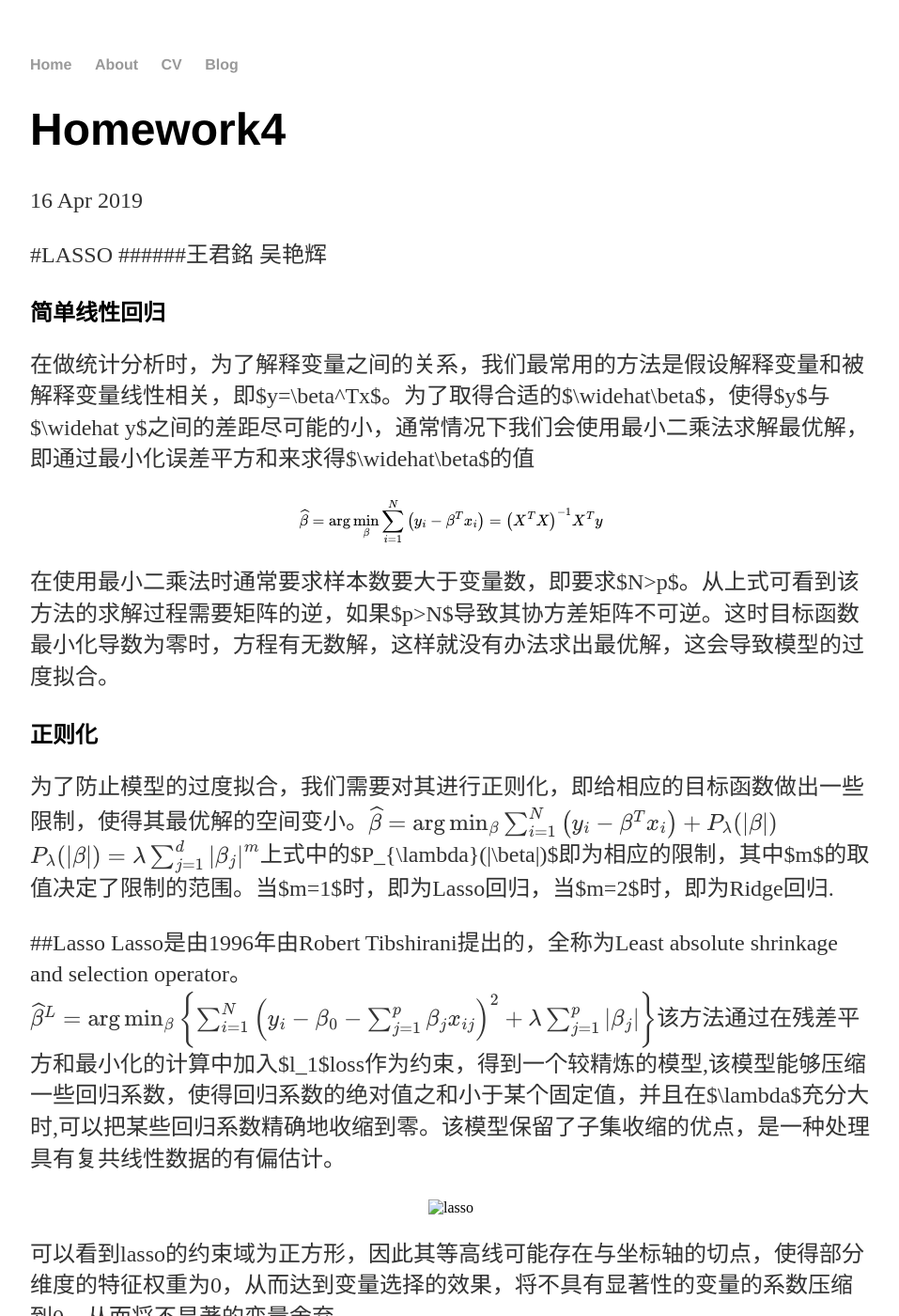
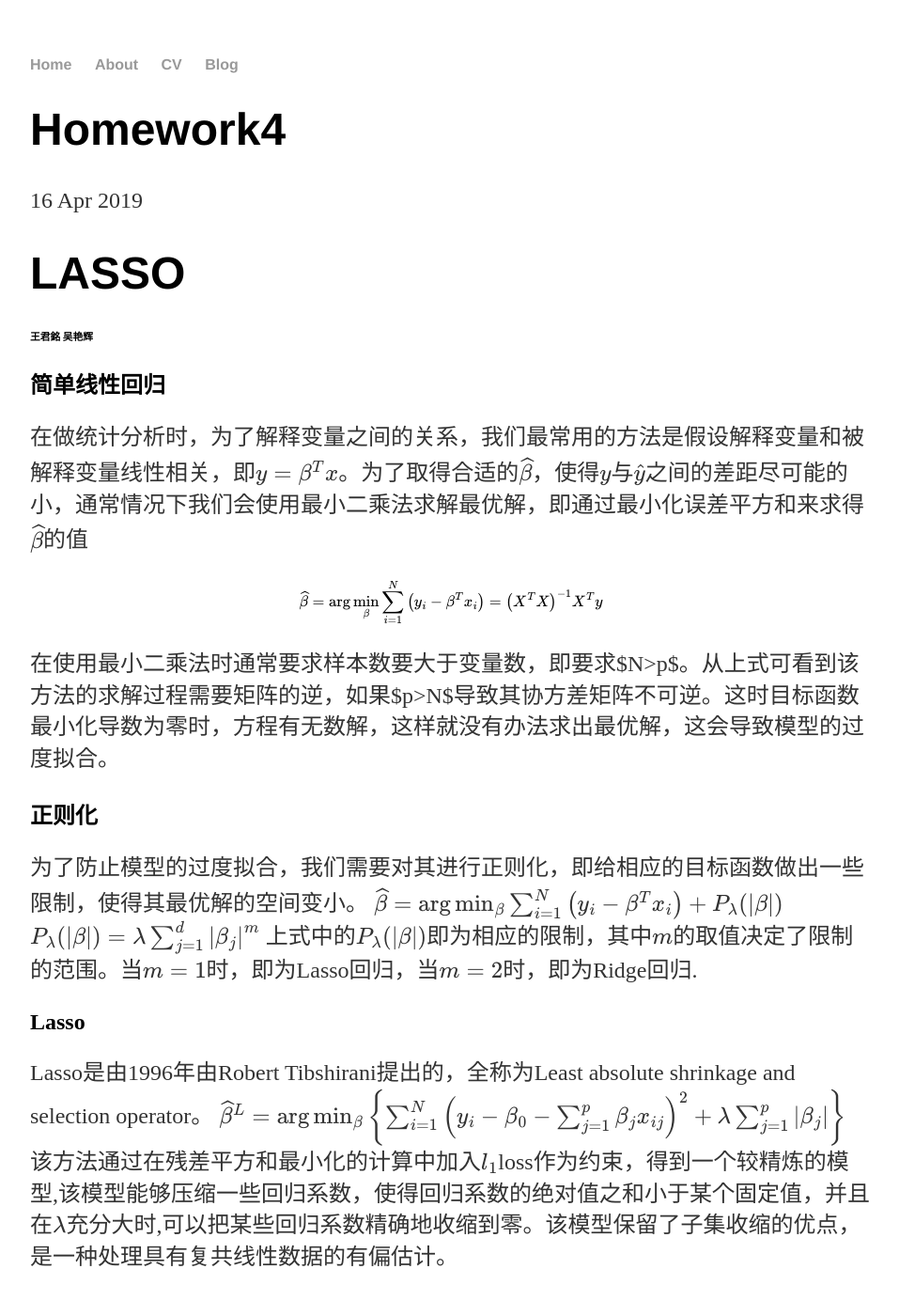
Before and after one commit to kongny/kongny.github.io, a Jekyll site: the page built from _posts/2019-4-16-homework4.md, in a window 1280 px wide and 1400 px high. Shown: the whole window at 94% size, without its empty margins (160-1117 px from the left). Built offline with Jekyll 4.4.1, drawn with Linux system fonts in a browser that asks for light colours; our own code applies the rules of GitHub Pages for plain Markdown files; Markdown is read by kramdown in place of the engine named in the settings; formulas are drawn with MathJax 3; some of the changed text lies outside the part shown.

Commit message:
Update 2019-4-16-homework4.md

````diff
--- a/_posts/2019-4-16-homework4.md
+++ b/_posts/2019-4-16-homework4.md
@@ -1,33 +1,38 @@
 <script type="text/javascript" async src="https://cdn.mathjax.org/mathjax/latest/MathJax.js?config=TeX-MML-AM_CHTML"> </script>
 
-#LASSO
-######王君銘 吴艳辉
+# LASSO
+###### 王君銘 吴艳辉
 
 ## 简单线性回归
-在做统计分析时，为了解释变量之间的关系，我们最常用的方法是假设解释变量和被解释变量线性相关，即$y=\beta^Tx$。为了取得合适的$\widehat\beta$，使得$y$与$\widehat y$之间的差距尽可能的小，通常情况下我们会使用最小二乘法求解最优解，即通过最小化误差平方和来求得$\widehat\beta$的值
+在做统计分析时，为了解释变量之间的关系，我们最常用的方法是假设解释变量和被解释变量线性相关，即$$y=\beta^Tx$$。为了取得合适的$$\widehat\beta$$，使得$$y$$与$$\widehat y$$之间的差距尽可能的小，通常情况下我们会使用最小二乘法求解最优解，即通过最小化误差平方和来求得$$\widehat\beta$$的值
 
 $$\widehat\beta=\arg \min _{\beta} \sum_{i=1}^{N}\left(y_{i}-\beta^{T} x_{i}\right)=\left(X^{T} X\right)^{-1} X^{T}y$$
 
 在使用最小二乘法时通常要求样本数要大于变量数，即要求$N>p$。从上式可看到该方法的求解过程需要矩阵的逆，如果$p>N$导致其协方差矩阵不可逆。这时目标函数最小化导数为零时，方程有无数解，这样就没有办法求出最优解，这会导致模型的过度拟合。
 
 ## 正则化
-为了防止模型的过度拟合，我们需要对其进行正则化，即给相应的目标函数做出一些限制，使得其最优解的空间变小。$$\widehat{\beta}=\arg \min _{\beta} \sum_{i=1}^{N}\left(y_{i}-\beta^{T} x_{i}\right)+P_{\lambda}(|\beta|)$$$$P_{\lambda}(|\beta|)=\lambda \sum_{j=1}^{d}\left|\beta_{j}\right|^{m}$$上式中的$P_{\lambda}(|\beta|)$即为相应的限制，其中$m$的取值决定了限制的范围。当$m=1$时，即为Lasso回归，当$m=2$时，即为Ridge回归.
+为了防止模型的过度拟合，我们需要对其进行正则化，即给相应的目标函数做出一些限制，使得其最优解的空间变小。
+$$\widehat{\beta}=\arg \min _{\beta} \sum_{i=1}^{N}\left(y_{i}-\beta^{T} x_{i}\right)+P_{\lambda}(|\beta|)$$$$P_{\lambda}(|\beta|)=\lambda \sum_{j=1}^{d}\left|\beta_{j}\right|^{m}$$
+上式中的$$P_{\lambda}(|\beta|)$$即为相应的限制，其中$$m$$的取值决定了限制的范围。当$$m=1$$时，即为Lasso回归，当$$m=2$$时，即为Ridge回归.
 
 
-##Lasso
-Lasso是由1996年由Robert Tibshirani提出的，全称为Least absolute shrinkage and selection operator。$$\widehat{\beta}^{L}=\arg \min _{\beta}\left\{\sum_{i=1}^{N}\left(y_{i}-\beta_{0}-\sum_{j=1}^{p} \beta_{j} x_{i j}\right)^{2}+\lambda \sum_{j=1}^{p}\left|\beta_{j}\right|\right\}$$该方法通过在残差平方和最小化的计算中加入$l_1$loss作为约束，得到一个较精炼的模型,该模型能够压缩一些回归系数，使得回归系数的绝对值之和小于某个固定值，并且在$\lambda$充分大时,可以把某些回归系数精确地收缩到零。该模型保留了子集收缩的优点，是一种处理具有复共线性数据的有偏估计。
+## Lasso
+Lasso是由1996年由Robert Tibshirani提出的，全称为Least absolute shrinkage and selection operator。
+$$\widehat{\beta}^{L}=\arg \min _{\beta}\left\{\sum_{i=1}^{N}\left(y_{i}-\beta_{0}-\sum_{j=1}^{p} \beta_{j} x_{i j}\right)^{2}+\lambda \sum_{j=1}^{p}\left|\beta_{j}\right|\right\}$$
+该方法通过在残差平方和最小化的计算中加入$$l_1$$loss作为约束，得到一个较精炼的模型,该模型能够压缩一些回归系数，使得回归系数的绝对值之和小于某个固定值，并且在$$\lambda$$充分大时,可以把某些回归系数精确地收缩到零。该模型保留了子集收缩的优点，是一种处理具有复共线性数据的有偏估计。
+
 <center>
-<img src="/Users/as/Desktop/lasso.png" width="50%" height="50%" alt="lasso" align=center>
+<img src="/assets/lasso.png" width="50%" height="50%" alt="lasso" align=center>
 </center>
 
 可以看到lasso的约束域为正方形，因此其等高线可能存在与坐标轴的切点，使得部分维度的特征权重为0，从而达到变量选择的效果，将不具有显著性的变量的系数压缩到0，从而将不显著的变量舍弃。
 
 
-##LASSO应用
+## LASSO应用
 
 1. 防止模型的回归系数过大，造成过度拟合。
 2. 适用于高维统计。高维数据是指数据的维数很高，远大于样本量，其明显表现是，相对于空间维数，样本量显得非常稀疏。对于高维数据带来的过度拟合问题，其解决思路为一是增加样本样，二是减少样本特征。但是现实世界获取的样本量有限，因此只能通过减少样本特征对模型进行降维。因为lasso可以使部分变量系数变为0，可以运用lasso对模型进行特征选择，减少样本特征，从而实现降维降维。
-3. 将lasso应用于回归，可以在参数估计的同时实现变量的选择，较好的解决回归分析中的多重共线性的。当$\lambda$足够大时，可以通过lasso进行变量选择，减少模型的复杂度，产生稀疏模型（sparse model)，即只有一些变量子集的模型。
+3. 将lasso应用于回归，可以在参数估计的同时实现变量的选择，较好的解决回归分析中的多重共线性的。当$$\lambda$$足够大时，可以通过lasso进行变量选择，减少模型的复杂度，产生稀疏模型（sparse model)，即只有一些变量子集的模型。
 
 ## LASSO的python实现
 Lasso在python中主要通过slearn库中的linear_model中的lasso代码进行实现。
@@ -77,7 +82,7 @@ plt.show()
        selection='cyclic', tol=0.0001, warm_start=False)
 
 
-![png](output_2_1.png)
+![png](/assets/output_2_1.png)
 
 
 ```python
@@ -85,7 +90,11 @@ plt.show()
 ```
 
 ##参考文献
+
 [1][Lasso回归](https://blog.csdn.net/xiaozhu_1024/article/details/80585151)
+
 [2][Model_Selection_and_Regularization](https://jiamingmao.github.io/data-analysis/assets/Lectures/Model_Selection_and_Regularization.pdf)
+
 [3][Lasso regression(稀疏学习,R)](https://blog.csdn.net/hfutxiaoguozhi/article/details/78847040)
+
 [4][什么是正则化](https://blog.csdn.net/haima1998/article/details/79425831)
````
